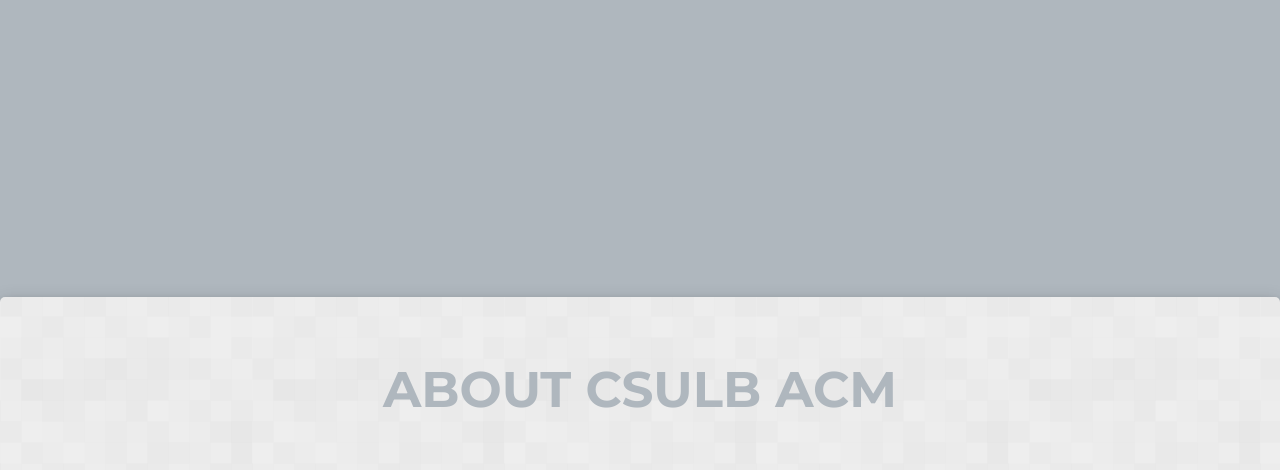
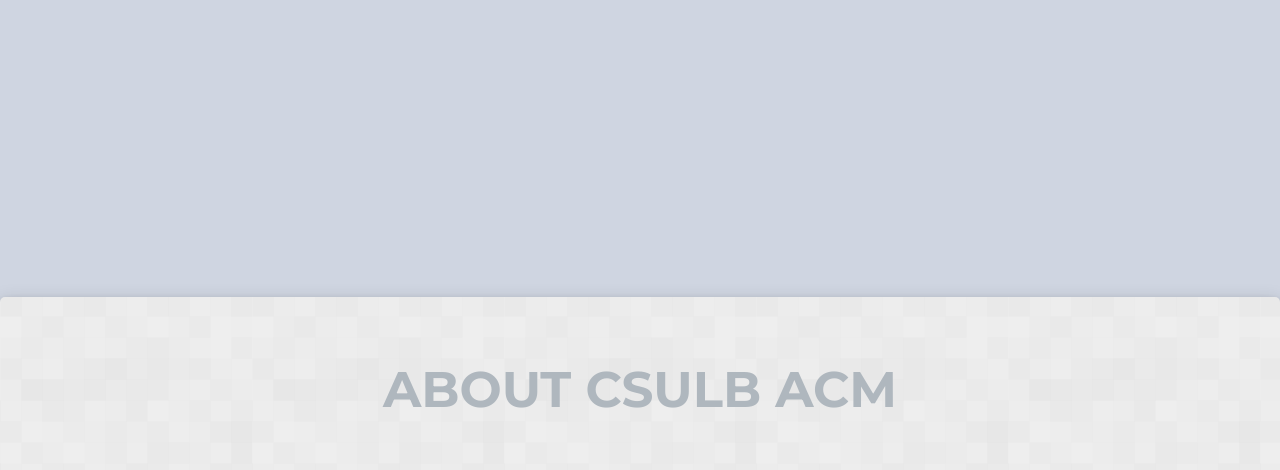
Before and after one commit to chaneligans/ACM-Website-19-20, a plain HTML site: page pages/index.html in a window 1280 px wide. Shown: the part 581-1051 px from the top of the page. Drawn offline with nearby package versions, Linux system fonts and the light colour scheme.

Commit message:
Update main.css

```diff
--- a/pages/main.css
+++ b/pages/main.css
@@ -9,7 +9,7 @@
 body {
     margin: 0;
     padding: 0;
-    background-color: #AFB7BE;
+    background-color: #CFD5E1;
 }
 
 
```
